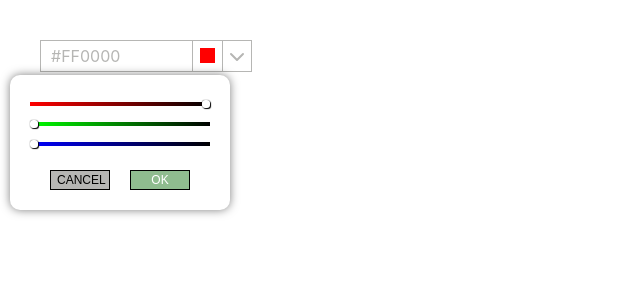
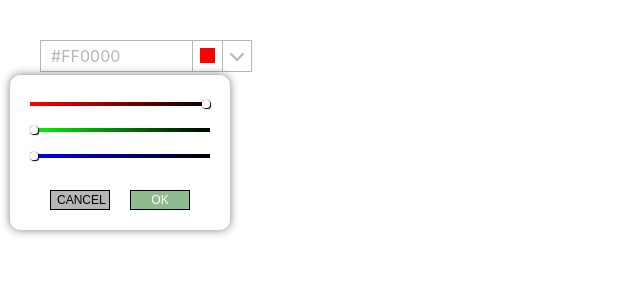
Before and after one commit to a-nn-a-bychkova/color-picker, a React (Create React App) app: page / in a window 1280 px wide. Both pictures are taken after a click on the element 207 px from the left and 56 px from the top of the page. Shown: the top 300 px of the page, without its empty margins (0-640 px from the left). Built offline with nearby package versions, Linux system fonts and the light colour scheme.

Commit message:
adds PropTypes, changes names, deletes not necessary code

```diff
--- a/package.json
+++ b/package.json
@@ -8,6 +8,7 @@
     "@testing-library/user-event": "^12.8.3",
     "color-convert": "^2.0.1",
     "gh-pages": "^3.2.3",
+    "prop-types": "^15.7.2",
     "react": "^17.0.2",
     "react-dom": "^17.0.2",
     "react-feather": "^2.0.9",
--- a/src/Components/App.js
+++ b/src/Components/App.js
@@ -10,6 +10,7 @@ function App() {
 
   function handleOnChange(color) {
     setValue(color);
+    localStorage.setItem('value', value);
   }
   function handleChangePalette(newColor) {
     setColors([...colors, newColor]);
--- a/src/Components/ColorPicker/ColorPicker.js
+++ b/src/Components/ColorPicker/ColorPicker.js
@@ -3,6 +3,7 @@ import style from './ColorPicker.module.css';
 import { ChevronDown } from 'react-feather';
 import Palette from '../Palette';
 import UserPalette from '../UserPalette';
+import PropTypes from 'prop-types';
 
 function ColorPicker({ value, onChange, colors, onChangePalette }) {
   const [showPalette, setShowPalette] = useState(false);
@@ -14,6 +15,7 @@ function ColorPicker({ value, onChange, colors, onChangePalette }) {
   useEffect(() => {
     function handleMouseUp(event) {
       const isElementChild = elRef.current.contains(event.target);
+
       if (!isElementChild) {
         setSquareColor(value);
         setShowPalette(false);
@@ -24,7 +26,7 @@ function ColorPicker({ value, onChange, colors, onChangePalette }) {
     return () => {
       window.removeEventListener('mouseup', handleMouseUp);
     };
-  }, [value]);
+  }, [value, onChange, handleColorChange]);
 
   function togglePalette() {
     if (showUserPalette) {
@@ -50,9 +52,9 @@ function ColorPicker({ value, onChange, colors, onChangePalette }) {
     toggleUserPalette();
   };
 
-  const handleColorChange = color => {
+  function handleColorChange(color) {
     onChange(color);
-  };
+  }
 
   const addToPalette = color => {
     onChangePalette(color);
@@ -99,3 +101,10 @@ function ColorPicker({ value, onChange, colors, onChangePalette }) {
   );
 }
 export default ColorPicker;
+
+ColorPicker.propTypes = {
+  value: PropTypes.string,
+  colors: PropTypes.arrayOf(PropTypes.string),
+  onChahge: PropTypes.func,
+  onChangePalette: PropTypes.func,
+};
--- a/src/Components/Palette/Palette.module.css
+++ b/src/Components/Palette/Palette.module.css
@@ -4,7 +4,7 @@
   align-items: center;
   justify-content: space-between;
   width: 220px;
-  height: 100px;
+  height: 120px;
   z-index: 2;
   position: absolute;
   top: 35px;
@@ -28,6 +28,7 @@
   width: 60px;
   height: 20px;
   color: #000000;
+  text-align: center;
   text-transform: uppercase;
   background-color: #b6b6b4;
   margin-right: 20px;
@@ -47,12 +48,14 @@
   width: 100%;
   height: 70px;
 }
+
 .redInput {
   appearance: none;
   width: 180px;
   height: 4px;
   background: linear-gradient(to right, #ff0000, #000000);
   cursor: pointer;
+  margin-bottom: 10px;
 }
 
 .greenInput {
@@ -60,6 +63,7 @@
   width: 180px;
   height: 4px;
   background: linear-gradient(to right, #00ff00, #000000);
+  margin-bottom: 10px;
 }
 .blueInput {
   appearance: none;
```
Also changed, not shown: src/Components/Palette/Palette.js (+10 -10 lines), src/Components/UserPalette/UserPalette.js (+10 -2 lines).
